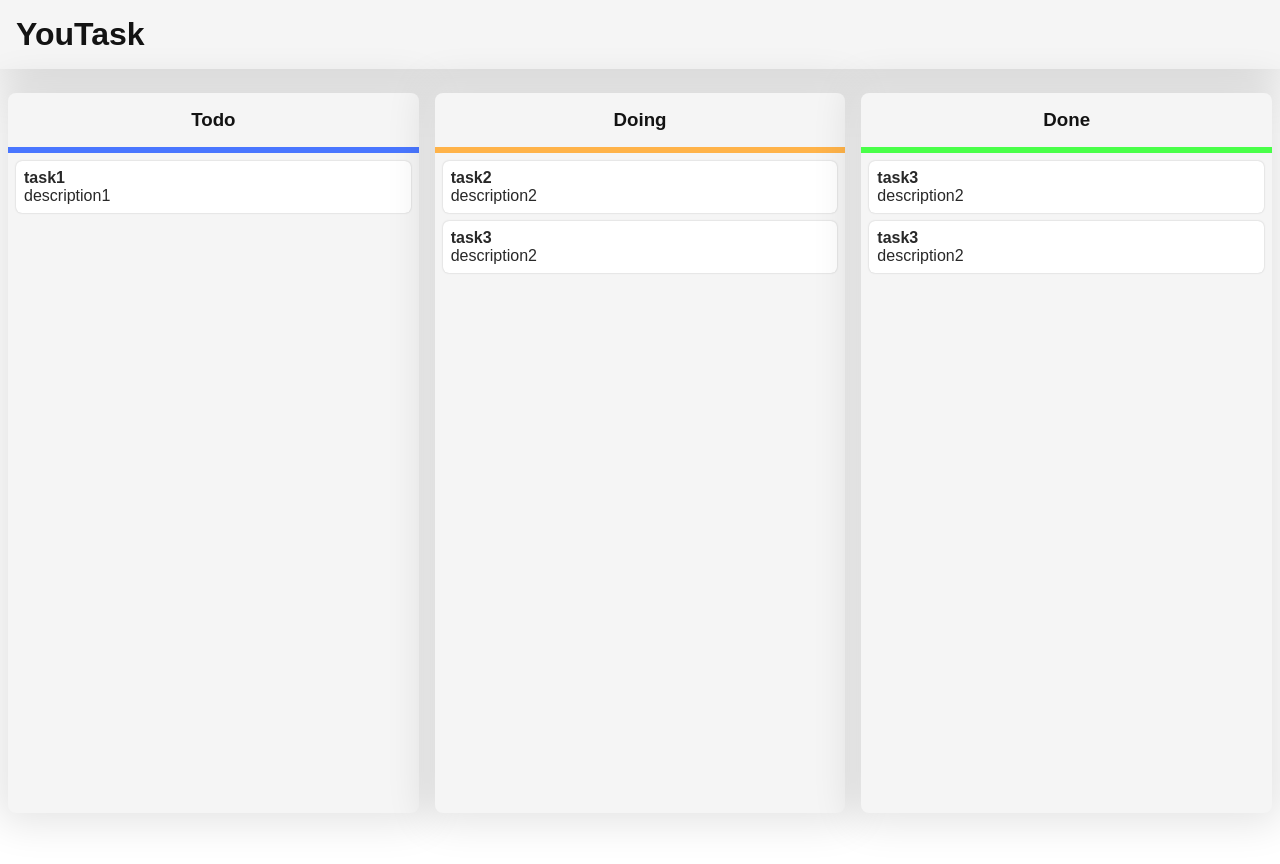
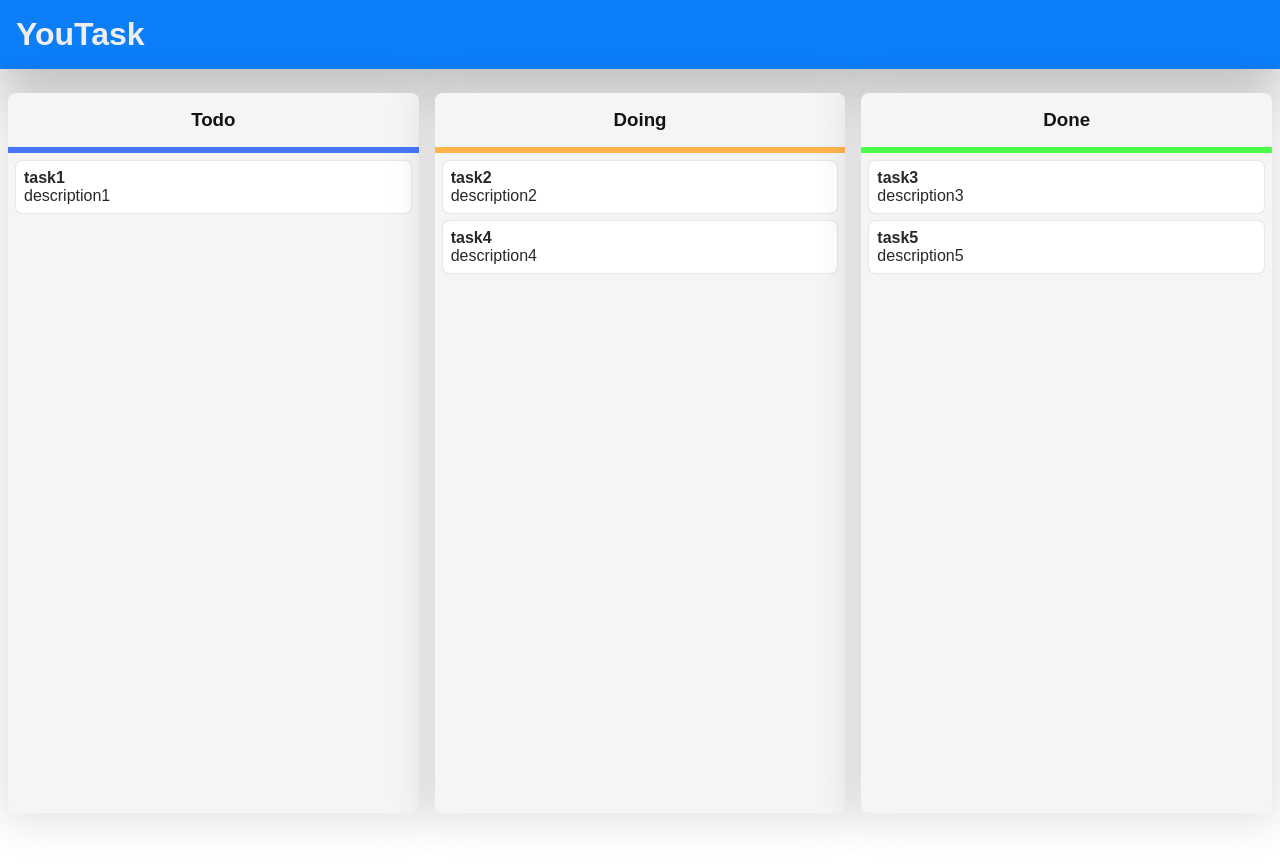
Before and after one commit to mahmutyoung/task-manager, a website: page index.html in a window 1280 px wide. Drawn offline with Linux system fonts and the light colour scheme.

Commit message:
component building

```diff
--- a/main.js
+++ b/main.js
@@ -1,8 +1,8 @@
 let task1 = createTask('task1', 'description1');
 let task2 = createTask('task2', 'description2');
-let task3 = createTask('task3', 'description2');
-let task4 = createTask('task3', 'description2');
-let task5 = createTask('task3', 'description2');
+let task3 = createTask('task3', 'description3');
+let task4 = createTask('task4', 'description4');
+let task5 = createTask('task5', 'description5');
 task2.status = 'doing';
 task3.status = 'done';
 task4.status = 'doing';
@@ -18,29 +18,24 @@ const doingTasks = filterByStatus('doing', tasks);
 const doneTasks = filterByStatus('done', tasks);
 
 function createTodoList(tasks) {
-  return tasks.forEach((element) => {
-    if (element.status === 'todo') {
-      todoList.innerHTML += `
-      <li class="task">
-      <h4>${element.title}</h4>
-      <p>${element.description}</p>
-      </li>`;
+  return tasks.map((item) => {
+    if (item.status === 'todo') {
+      todoList.innerHTML += createListItem(item);
     }
-    if (element.status === 'doing') {
-      doingList.innerHTML += `
-      <li class="task">
-      <h4 contenteditable="true">${element.title}</h4>
-      <p>${element.description}</p>
-      </li>`;
+    if (item.status === 'doing') {
+      doingList.innerHTML += createListItem(item);
     }
-    if (element.status === 'done') {
-      doneList.innerHTML += `
-      <li class="task">
-      <h4>${element.title}</h4>
-      <p>${element.description}</p>
-      </li>`;
+    if (item.status === 'done') {
+      doneList.innerHTML += createListItem(item);
     }
   });
 }
 
+function createListItem(item) {
+  return `
+   <li class="task" id="${item.id}">
+   <h4>${item.title}</h4>
+   <p>${item.description}</p>
+   </li>`;
+}
 createTodoList(tasks);
--- a/style.css
+++ b/style.css
@@ -10,17 +10,18 @@
     width: 100%;
     height: 100vh;
     display: flex;
+
     padding-top:16px;
-    justify-content: center;
+    justify-content: right;
 
 }
 
 h1{
     padding:16px;
 
-    color: rgb(19, 19, 19);
-    background-color:rgb(245, 245, 245) ;
-    box-shadow: 0 0 60px 10px rgba(0, 0, 0, 0.179);
+    color: rgb(238, 238, 238);
+    background-color:rgb(12, 126, 248) ;
+    box-shadow: 0 4px 60px 10px rgba(0, 0, 0, 0.29);
 }
 h3{
     text-align: center;
@@ -39,7 +40,7 @@ h3{
     width: 100%;
     height: 90vh;
 
-    justify-content: center;
+
     align-items: center;
     flex-direction: column;
 }
@@ -72,7 +73,7 @@ h3{
 ul{
     list-style: none;
 }
-li{
+.task{
     margin: 8px;
     padding: 8px;
     background-color: rgb(255, 255, 255);
```
